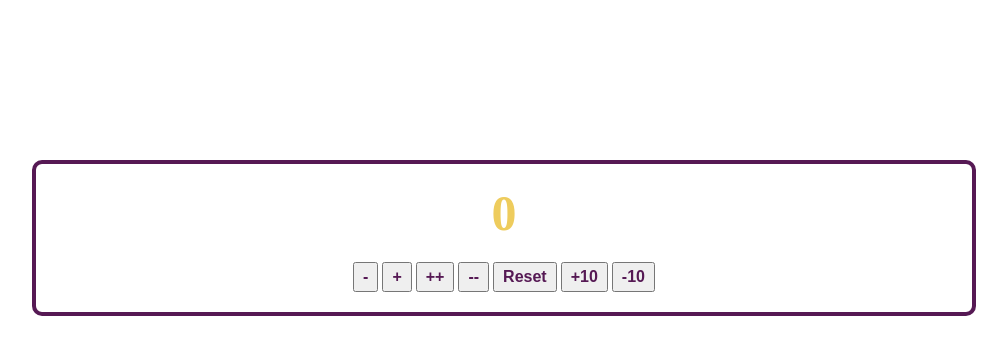
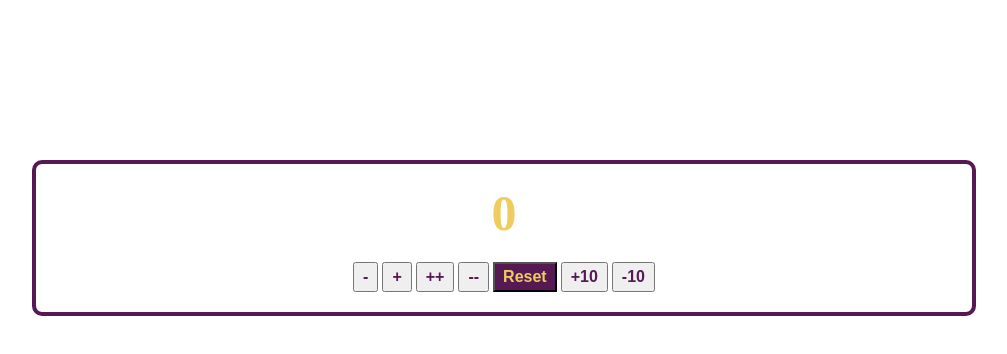
Before and after one commit to Sss0o1101/counter3, a plain HTML site: page index.html in a window 1280 px wide. Shown: the whole page, without its empty margins (136-1143 px from the left). Drawn offline with Linux system fonts and the light colour scheme.

Commit message:
added text

```diff
--- a/stlye.css
+++ b/stlye.css
@@ -33,3 +33,13 @@
     background-color: #561954;
     color: #eecc5d;
 }
+
+#js-reset-button {
+    background-color: #561954;
+    color: #eecc5d;
+}
+
+#js-reset-button:hover {
+    background-color: #561954;
+    color: #eecc5d;
+}
```
